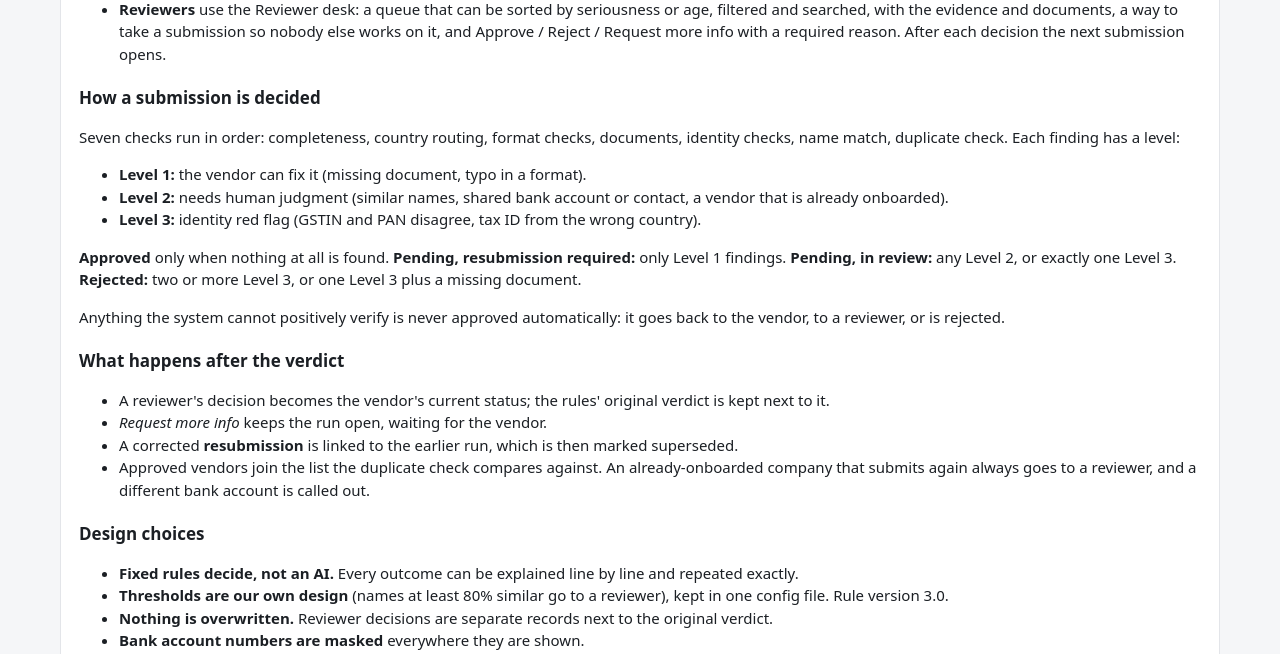
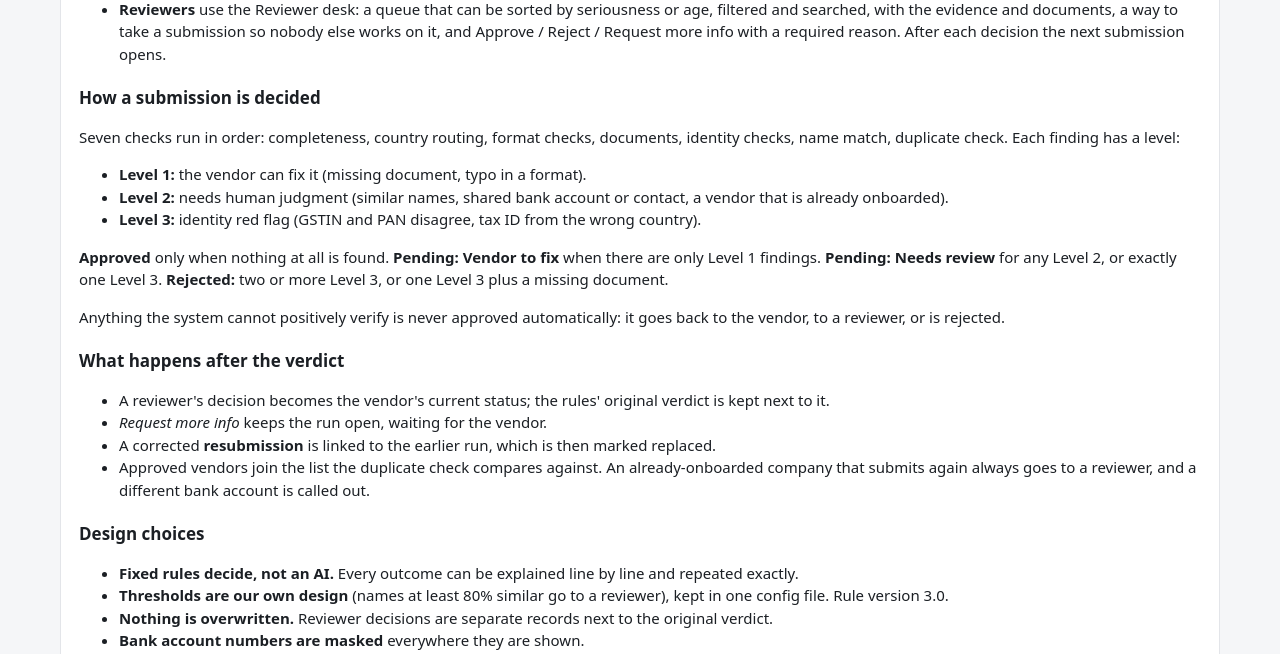
Before and after one commit to ShubhamK0802/vendor-onboarding-flask, a Flask app: page /about in a window 1280 px wide. Shown: the part 509-1163 px from the top of the page. Run offline with Flask 3, Linux system fonts and the light colour scheme; data comes from the database, SQL or seed files in the repository; data that the repository does not hold is empty.

Commit message:
Plain-English dashboard and status names; remove median wait; counts with percentages
Co-Authored-By: Claude Sonnet 5.5 <noreply@anthropic.com>

```diff
--- a/app.py
+++ b/app.py
@@ -14,7 +14,7 @@ from flask import Flask, abort, flash, jsonify, redirect, render_template, reque
 from markupsafe import Markup, escape  # noqa: E402
 
 import store  # noqa: E402
-from config import EVIDENCE_FIELDS, FIELD_LABELS, HIGH_PRIORITY_CODES, RED, REASON_LABELS, RULE_VERSION  # noqa: E402
+from config import EVIDENCE_FIELDS, FIELD_LABELS, HIGH_PRIORITY_CODES, NEEDS_REVIEW, RED, REASON_LABELS, RULE_VERSION, VENDOR_TO_FIX  # noqa: E402
 from decide import build_decision, iter_stages, parse_submission  # noqa: E402
 
 app = Flask(__name__)
@@ -26,8 +26,8 @@ COUNTRY_NAMES = {"IN": "India", "US": "United States", "DE": "Germany", "Other":
 ENTITY, COUNTRY = ["company", "llp", "partnership", "sole_proprietor", "trust"], list(COUNTRY_NAMES)
 DOC_SLOTS = {"tax_document": "Tax document (GST certificate, W-9 or German VAT registration)", "registration": "Registration document",
              "voided_cheque": "Voided cheque", "passbook": "Passbook page (alternative to a voided cheque)"}
-LEVELS = {1: "1 Vendor can fix", 2: "2 Needs a human", 3: "3 Red flag"}
-COLOR = {"Approved": "green", "Pending": "orange", "Rejected": "red", "Superseded": "gray"}
+LEVELS = {1: "1 Vendor can fix", 2: "2 Needs review", 3: "3 Red flag"}
+COLOR = {"Approved": "green", "Pending": "orange", "Rejected": "red", "Replaced": "gray"}
 SAMPLE_HINTS = {"10_existing_vendor_resubmits.json": "run 01 first", "13_company_id_new_name.json": "run 01 first"}
 PROGRESS = {}  # token -> live progress of one run. ponytail: in-memory, so one worker process; use the database if it must scale out
 
@@ -274,18 +274,15 @@ def dashboard():
     total = len(runs)
     pct = lambda n: f"{n / total:.0%}" if total else "0%"
     count = lambda **kw: sum(all(r[k] == v for k, v in kw.items()) for r in runs)
-    metrics = [("Checks run", total, "Every submission the system has processed"),
-               ("Straight-through", pct(count(status="Approved")), "Approved by the rules with no human involved"),
-               ("Needed a human", pct(count(sub_status="In review")), "The rules sent it to a reviewer"),
-               ("Sent back to fix", pct(count(sub_status="Resubmission required")), "The vendor can fix it and resubmit"),
-               ("Rejected", pct(count(status="Rejected")), "Identity red flags; not onboarded")]
-    wait = store.median_review_wait_hours(runs)
-    live = [r for r in runs if r["final"] != "Superseded"]
+    metrics = [("Approved automatically", count(status="Approved"), pct(count(status="Approved")), "The rules approved it with no human involved"),
+               ("Sent to a reviewer", count(sub_status=NEEDS_REVIEW), pct(count(sub_status=NEEDS_REVIEW)), "The rules could not decide, so a reviewer must"),
+               ("Sent back to vendor", count(sub_status=VENDOR_TO_FIX), pct(count(sub_status=VENDOR_TO_FIX)), "The vendor can fix it and resubmit"),
+               ("Rejected", count(status="Rejected"), pct(count(status="Rejected")), "Identity red flags; not onboarded")]
+    live = [r for r in runs if r["final"] != "Replaced"]
     show = request.args.get("show", "All")
     history = [r for r in reversed(runs) if show in ("All", r["final"])]
-    return render_template("dashboard.html", runs=runs, metrics=metrics, show=show, history=history,
-                           to_decide=count(waiting_on="Reviewer"), to_fix=count(waiting_on="Vendor"),
-                           wait=f"{wait:.1f} h" if wait is not None else "no decisions yet",
+    return render_template("dashboard.html", runs=runs, total=total, metrics=metrics, show=show, history=history,
+                           with_reviewer=count(waiting_on="Reviewer"), with_vendor=count(waiting_on="Vendor"),
                            outcomes=Counter(outcome(r) for r in live).most_common(),
                            top=Counter(c for r in runs for c in set(r["codes"])).most_common(),
                            picked=next((r for r in runs if r["run_id"] == request.args.get("run")), None))
@@ -295,7 +292,7 @@ def dashboard():
 def export_csv():
     out = io.StringIO()
     writer = csv.writer(out)
-    writer.writerow(["run", "when", "company", "country", "outcome", "system verdict", "decided by", "reasons", "resubmission of"])
+    writer.writerow(["run", "when", "company", "country", "status now", "automatic verdict", "decided by", "reasons", "resubmission of"])
     for r in store.load_runs():
         writer.writerow([r["run_id"], r["ts"], r["company"], r["country"], outcome(r), system_verdict(r), r["decided_by"], reasons(r), r["parent_id"] or ""])
     return Response(out.getvalue(), mimetype="text/csv", headers={"Content-Disposition": "attachment; filename=vendor_onboarding_history.csv"})
--- a/config.py
+++ b/config.py
@@ -121,3 +121,7 @@ VENDORS_ON_FILE = [{
 
 # Reviewer desk: these findings put money at risk, so such runs are shown first (a red-flag finding does too).
 HIGH_PRIORITY_CODES = {"DUPLICATE_BANK_ACCOUNT", "BANK_DETAILS_CHANGED", "DUPLICATE_KEY_NEW_NAME", "BANK_COUNTRY_DIFFERS"}
+
+# The two reasons a run can be Pending (status names shown everywhere).
+NEEDS_REVIEW = "Needs review"
+VENDOR_TO_FIX = "Vendor to fix"
--- a/run_tests.py
+++ b/run_tests.py
@@ -80,7 +80,7 @@ bad = copy.deepcopy(INDIA)
 bad.update(tax_id="29ABCCA1234D1", company_name="Fresh Vendor Pvt Ltd", pan="QWERT1234Y", bank_account_name="Fresh Vendor Pvt Ltd", bank_account_number="11122233344455")
 pending = submit(bad)
 child = submit(bad, parent_id=pending, files={"tax_document": ("w9.pdf", b"%PDF-1.4 test")})
-check(run(pending)["final"] == "Superseded" and run(pending)["superseded_by"] == child, "resubmission supersedes the earlier run")
+check(run(pending)["final"] == "Replaced" and run(pending)["superseded_by"] == child, "resubmission supersedes the earlier run")
 check(store.get_docs(child)[0]["data"] == b"%PDF-1.4 test", "uploaded document is stored and retrievable")
 check(store.mask_account("50100234567891") == "****7891" and "50100234567891" not in str(run(first)["snapshot"]), "account numbers are masked in what the UI reads")
 
--- a/static/style.css
+++ b/static/style.css
@@ -54,3 +54,4 @@ form.inline{margin-bottom:8px}form.inline select{width:auto;display:inline-block
 footer{max-width:1200px;margin:0 auto;padding:0 20px 30px;color:var(--mu)}
 .filters{display:flex;gap:12px;flex-wrap:wrap;align-items:end;margin-bottom:12px}
 .filters label{margin:0}.filters input,.filters select{width:auto;min-width:150px}
+.metric small{color:var(--mu);font-size:14px;margin-left:8px}.metric.total{display:inline-block;min-width:200px;margin-bottom:6px}
--- a/store.py
+++ b/store.py
@@ -4,10 +4,9 @@ import sqlite3
 import uuid
 from contextlib import closing
 from datetime import datetime
-from statistics import median
 
 from checks import company_key
-from config import VENDORS_ON_FILE
+from config import NEEDS_REVIEW, VENDORS_ON_FILE
 
 DB_PATH = "onboarding.db"
 SNAPSHOT_FIELDS = ["company_name", "bank_account_name", "tax_id", "pan", "entity_type", "country", "bank_code", "mobile", "email"]
@@ -107,13 +106,13 @@ def final_state(run):
     """What a run is NOW, after reviewer decisions and vendor resubmissions (the rules' own verdict stays in status/sub_status)."""
     d = run["decision_by"]
     if run["superseded_by"]:
-        return {"final": "Superseded", "final_sub": f"replaced by {run['superseded_by']}", "waiting_on": "-"}
+        return {"final": "Replaced", "final_sub": f"by resubmission {run['superseded_by']}", "waiting_on": "-"}
     if d and d["decision"] in ("Approved", "Rejected"):
         return {"final": d["decision"], "final_sub": f"{d['decision']} by reviewer", "waiting_on": "-"}
     if d:
         return {"final": "Pending", "final_sub": "Info requested from vendor", "waiting_on": "Vendor"}
     if run["status"] == "Pending":
-        return {"final": "Pending", "final_sub": run["sub_status"], "waiting_on": "Reviewer" if run["sub_status"] == "In review" else "Vendor"}
+        return {"final": "Pending", "final_sub": run["sub_status"], "waiting_on": "Reviewer" if run["sub_status"] == NEEDS_REVIEW else "Vendor"}
     return {"final": run["status"], "final_sub": None, "waiting_on": "-"}
 
 
@@ -128,7 +127,7 @@ def load_runs():
         run["codes"] = [f["code"] for f in run["findings"]]
         run.update(decision_by=latest.get(run["run_id"]), superseded_by=child.get(run["run_id"]))
         run.update(final_state(run))
-        run["decided_by"] = run["decision_by"]["reviewer"] if run["decision_by"] and run["final"] in ("Approved", "Rejected") else "rules engine"
+        run["decided_by"] = run["decision_by"]["reviewer"] if run["decision_by"] and run["final"] in ("Approved", "Rejected") else "Automatic"
     return runs
 
 
@@ -137,9 +136,3 @@ def known_vendors(runs):
     approved = [{"company_key": company_key(r["payload"]), "company_name": r["company"], "bank_account_number": r["payload"].get("bank_account_number"),
                  "mobile": r["payload"].get("mobile"), "email": r["payload"].get("email")} for r in runs if r["final"] == "Approved"]
     return query("SELECT * FROM vendors") + approved
-
-
-def median_review_wait_hours(runs):
-    waits = [(datetime.fromisoformat(r["decision_by"]["ts"]) - datetime.fromisoformat(r["ts"])).total_seconds() / 3600
-             for r in runs if r["decision_by"]]
-    return median(waits) if waits else None
--- a/templates/about.html
+++ b/templates/about.html
@@ -26,14 +26,14 @@
     <li><b>Level 2:</b> needs human judgment (similar names, shared bank account or contact, a vendor that is already onboarded).</li>
     <li><b>Level 3:</b> identity red flag (GSTIN and PAN disagree, tax ID from the wrong country).</li>
   </ul>
-  <p><b>Approved</b> only when nothing at all is found. <b>Pending, resubmission required:</b> only Level 1 findings. <b>Pending, in review:</b> any Level 2, or exactly one Level 3. <b>Rejected:</b> two or more Level 3, or one Level 3 plus a missing document.</p>
+  <p><b>Approved</b> only when nothing at all is found. <b>Pending: Vendor to fix</b> when there are only Level 1 findings. <b>Pending: Needs review</b> for any Level 2, or exactly one Level 3. <b>Rejected:</b> two or more Level 3, or one Level 3 plus a missing document.</p>
   <p>Anything the system cannot positively verify is never approved automatically: it goes back to the vendor, to a reviewer, or is rejected.</p>
 
   <h2>What happens after the verdict</h2>
   <ul>
     <li>A reviewer's decision becomes the vendor's current status; the rules' original verdict is kept next to it.</li>
     <li><i>Request more info</i> keeps the run open, waiting for the vendor.</li>
-    <li>A corrected <b>resubmission</b> is linked to the earlier run, which is then marked superseded.</li>
+    <li>A corrected <b>resubmission</b> is linked to the earlier run, which is then marked replaced.</li>
     <li>Approved vendors join the list the duplicate check compares against. An already-onboarded company that submits again always goes to a reviewer, and a different bank account is called out.</li>
   </ul>
 
--- a/templates/review.html
+++ b/templates/review.html
@@ -65,7 +65,7 @@
 {% endif %}
 
 <details class="card"><summary>Waiting on the vendor ({{ waiting|length }})</summary>
-  <p class="muted">The vendor fixes these and resubmits from the Submit page; the old run is then marked superseded. Where a reviewer asked for more information, you can still open it and decide if the vendor never answers.</p>
+  <p class="muted">The vendor fixes these and resubmits from the Submit page; the old run is then marked replaced. Where a reviewer asked for more information, you can still open it and decide if the vendor never answers.</p>
   {% if waiting %}<table><thead><tr><th>Submission</th><th>When</th><th>Company</th><th>Status</th><th>What to fix</th></tr></thead>
     <tbody>{% for r in waiting %}<tr><td>{% if r in info_waiting %}<a href="{{ url_for('review_page', run=r.run_id, **args) }}">{{ r.run_id }}</a>{% else %}{{ r.run_id }}{% endif %}</td><td>{{ r.ts.replace('T', ' ') }}</td><td>{{ r.company }}</td><td>{{ r.final_sub }}</td><td>{{ reasons(r) }}</td></tr>{% endfor %}</tbody></table>
   {% else %}<p class="muted">None.</p>{% endif %}
```
Also changed, not shown: decide.py (+4 -4 lines), samples.py (+11 -11 lines), templates/dashboard.html (+11 -7 lines).
